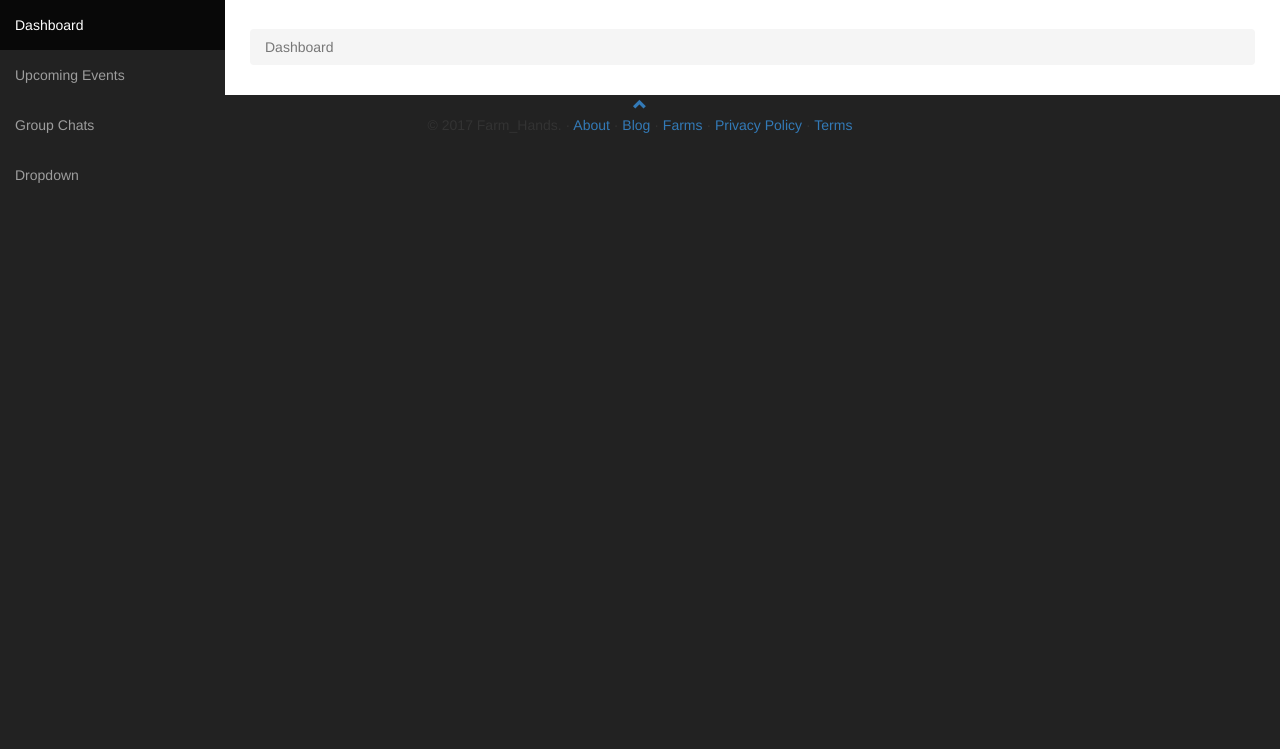
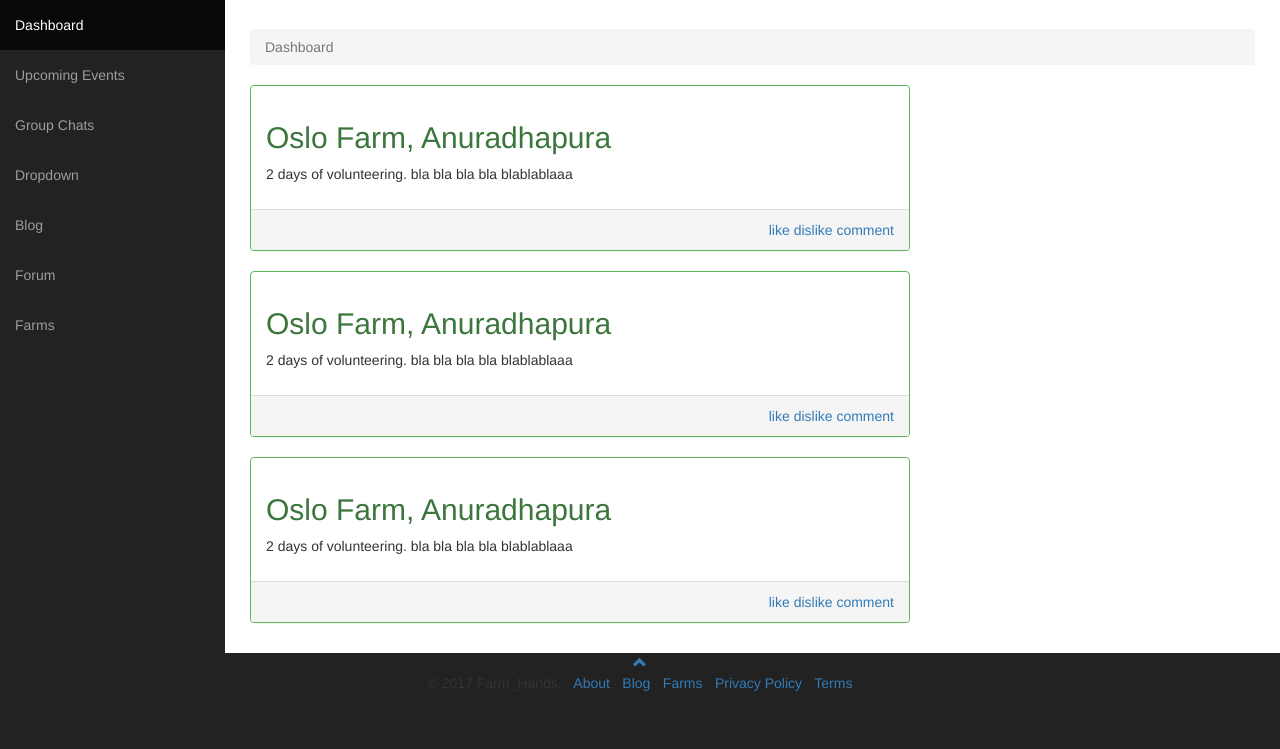
Before and after one commit to kalpanibhagya/FarmHands, a CodeIgniter app: the page made by application/views/dashboard.php in a window 1280 px wide. Shown: the part 51-800 px from the top of the page. Run offline with CodeIgniter, Linux system fonts and the light colour scheme; grey boxes labelled with a size stand in for pictures from a placeholder-image service; some libraries are stand-ins or nearby versions.

Commit message:
Add dashboard content

```diff
--- a/application/views/dashboard.php
+++ b/application/views/dashboard.php
@@ -185,7 +185,15 @@
                         </li>
                     </ul>
                 </li>
-
+                <li>
+                    <a href="#">Blog</a>
+                </li>
+                <li>
+                    <a href="#">Forum</a>
+                </li>
+                <li>
+                    <a href="#">Farms</a>
+                </li>
             </ul>
         </div>
         <!-- /.navbar-collapse -->
@@ -203,6 +211,45 @@
                             <i></i> Dashboard
                         </li>
                     </ol>
+                </div>
+                <div class="col-md-8">
+                    <div class="panel panel-green">
+                        <div class="panel-body">
+                            <h2 style="color: #3c763d">Oslo Farm, Anuradhapura</h2>
+                            <p>2 days of volunteering. bla bla bla bla blablablaaa</p>
+                        </div>
+                        <div class="panel-footer" align="right">
+                            <a href="#">like</a>
+                            <a href="#">dislike</a>
+                            <a href="#">comment</a>
+                        </div>
+                    </div>
+                </div>
+                <div class="col-md-8">
+                    <div class="panel panel-green">
+                        <div class="panel-body">
+                            <h2 style="color: #3c763d">Oslo Farm, Anuradhapura</h2>
+                            <p>2 days of volunteering. bla bla bla bla blablablaaa</p>
+                        </div>
+                        <div class="panel-footer" align="right">
+                            <a href="#">like</a>
+                            <a href="#">dislike</a>
+                            <a href="#">comment</a>
+                        </div>
+                    </div>
+                </div>
+                <div class="col-md-8">
+                    <div class="panel panel-green">
+                        <div class="panel-body">
+                            <h2 style="color: #3c763d">Oslo Farm, Anuradhapura</h2>
+                            <p>2 days of volunteering. bla bla bla bla blablablaaa</p>
+                        </div>
+                        <div class="panel-footer" align="right">
+                            <a href="#">like</a>
+                            <a href="#">dislike</a>
+                            <a href="#">comment</a>
+                        </div>
+                    </div>
                 </div>
             </div>
         </div>
```
